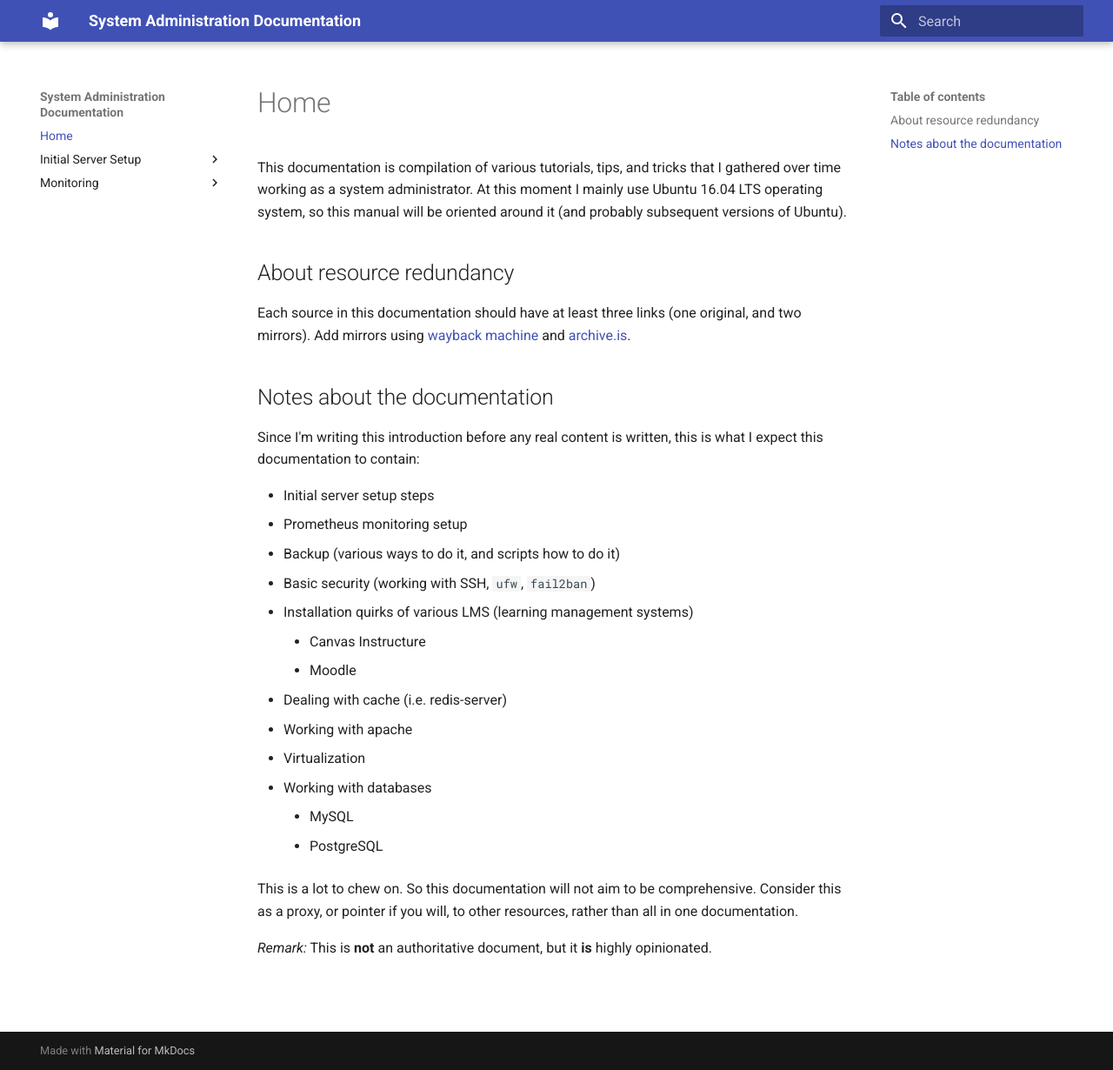
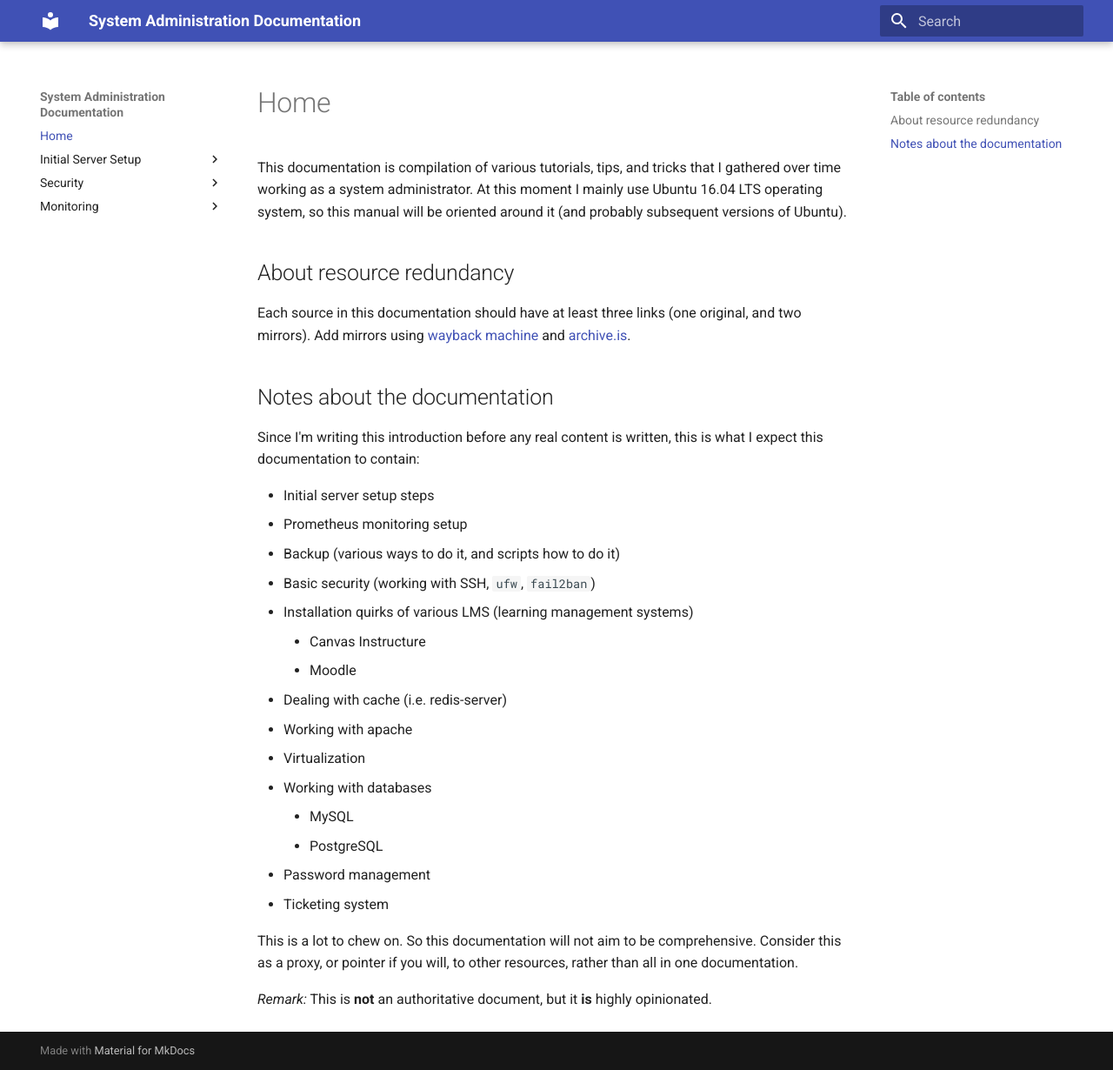
Before and after one commit to petarGitNik/sys-admin-docs, an MkDocs documentation site: the page built from docs/index.md, in a window 1280 px wide and 1230 px high. Shown: the whole window at 87% size. Built offline with MkDocs 1.6.1 and Material for MkDocs 9.7.7, drawn with Linux system fonts in a browser that asks for light colours; old or Windows-style settings are respelled for this version of MkDocs.

Commit message:
Amend home page

```diff
--- a/docs/index.md
+++ b/docs/index.md
@@ -23,6 +23,8 @@ Since I'm writing this introduction before any real content is written, this is
 * Working with databases
     * MySQL
     * PostgreSQL
+* Password management
+* Ticketing system
 
 This is a lot to chew on. So this documentation will not aim to be comprehensive. Consider this as a proxy, or pointer if you will, to other resources, rather than all in one documentation.
 
--- a/mkdocs.yml
+++ b/mkdocs.yml
@@ -21,5 +21,8 @@ pages:
     - Creating Users and Disabling root: 'initial-server-setup/users.md'
     - Webmin: 'initial-server-setup/webmin.md'
     - Intrusion Prevention: 'initial-server-setup/fail2ban.md'
+  - Security:
+    - Firewall: 'security/firewall.md'
+    - SSL Encryption: 'security/certbot.md'
   - Monitoring:
     - Why Prometheus: 'monitoring/why-prometheus.md'
```
Also changed, not shown: docs/security/certbot.md (added), docs/security/firewall.md (added).
